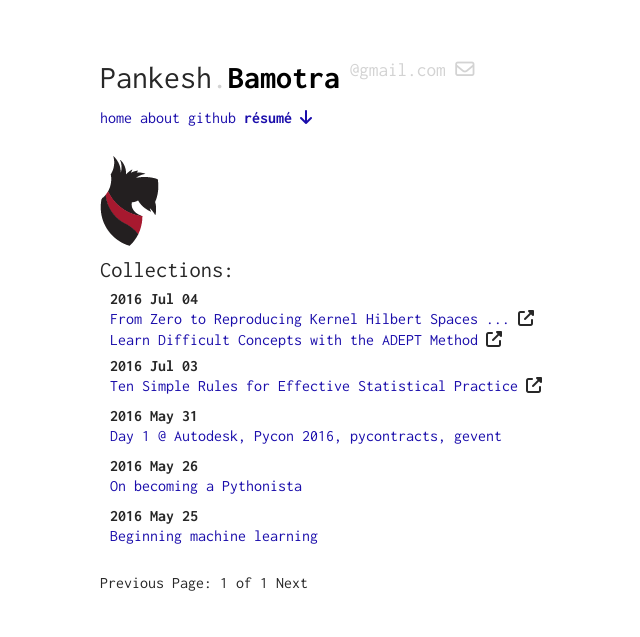
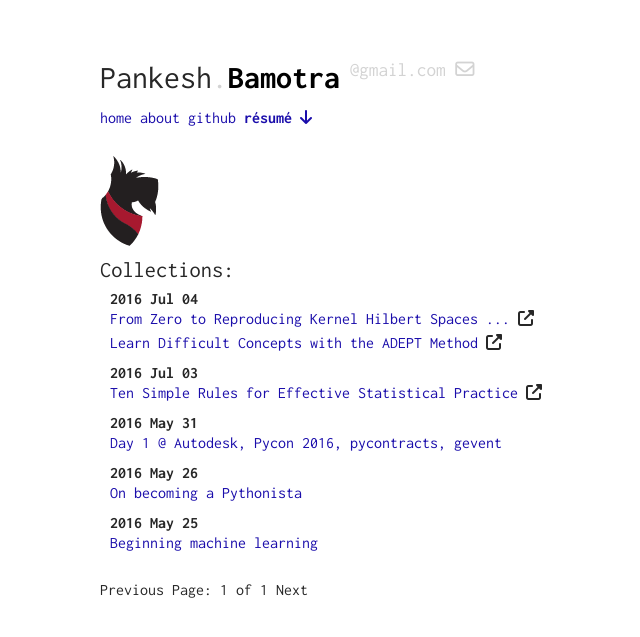
Before and after one commit to pbamotra/sciontist, a Jekyll site: the page built from index.html, in a window 1280 px wide. Shown: the top 637 px of the page, without its empty margins (240-880 px from the left). Built offline with Jekyll 4.4.1, drawn with Linux system fonts in a browser that asks for light colours; nearby versions of some CDN libraries; a script that is not in the unit is left out; the list of posts is cut into pages by our own code.

Commit message:
Line height 1.5 all

```diff
--- a/index.html
+++ b/index.html
@@ -27,7 +27,7 @@
             {% if forloop.index == 1 %}
             <span class="date">{{ post.date | date: '%Y %b %d' }}</span> <br/> <a href="{{ p.uri }}" target="_blank" style="line-height:1.5">{{ p.title }}</a> <i class="fa fa-external-link" aria-hidden="true"></i>
             {% else %}
-            <span class="date">&nbsp;&nbsp;&nbsp;&nbsp;&nbsp;&nbsp;&nbsp;&nbsp;&nbsp;&nbsp;&nbsp;</span> <br/> <a href="{{ p.uri }}" target="_blank" style="line-height:1">{{ p.title }}</a> <i class="fa fa-external-link" aria-hidden="true"></i>
+            <span class="date">&nbsp;&nbsp;&nbsp;&nbsp;&nbsp;&nbsp;&nbsp;&nbsp;&nbsp;&nbsp;&nbsp;</span> <br/> <a href="{{ p.uri }}" target="_blank" style="line-height:1.5">{{ p.title }}</a> <i class="fa fa-external-link" aria-hidden="true"></i>
             {% endif %}
             {% endfor %}
             {% endif %}
```
